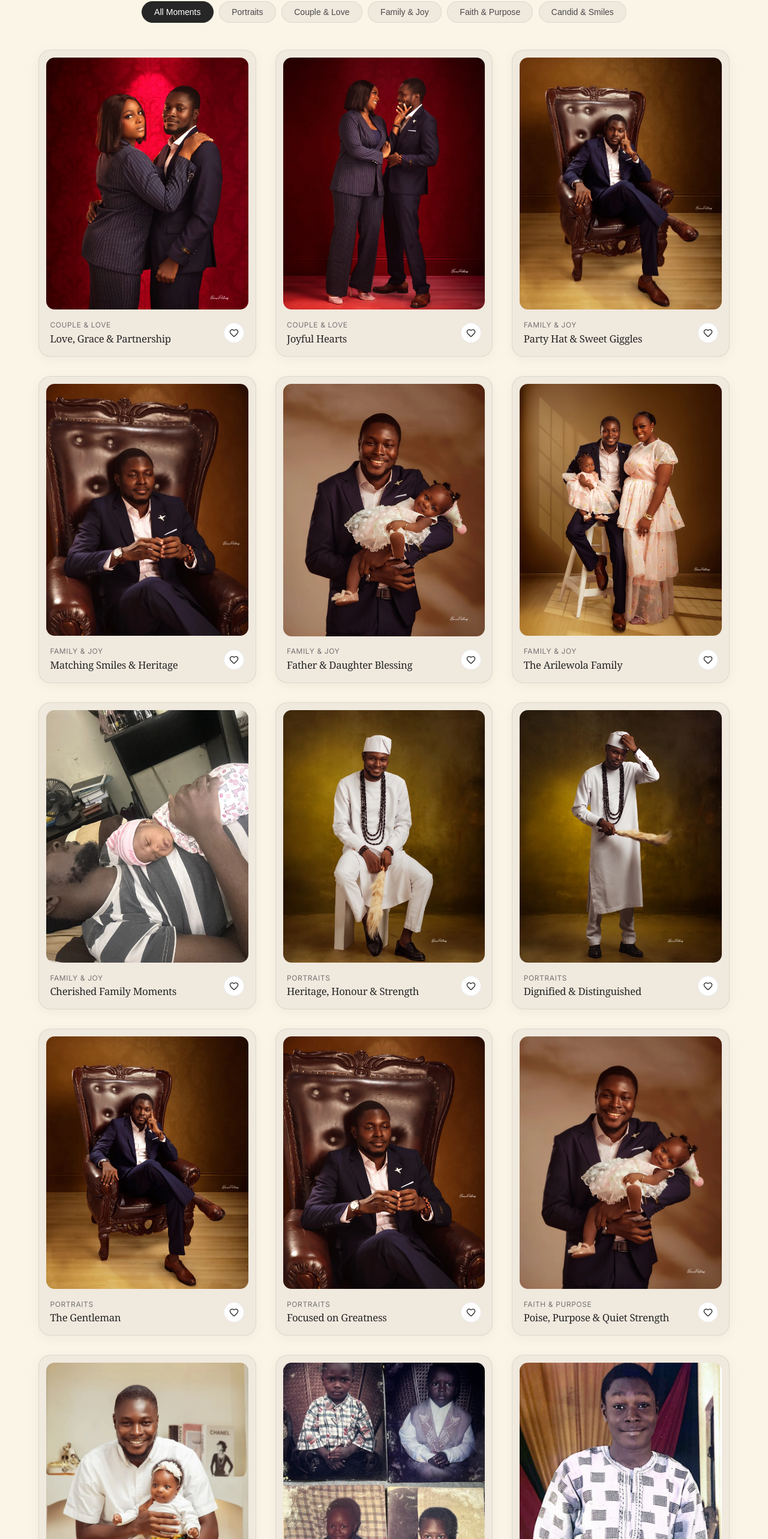
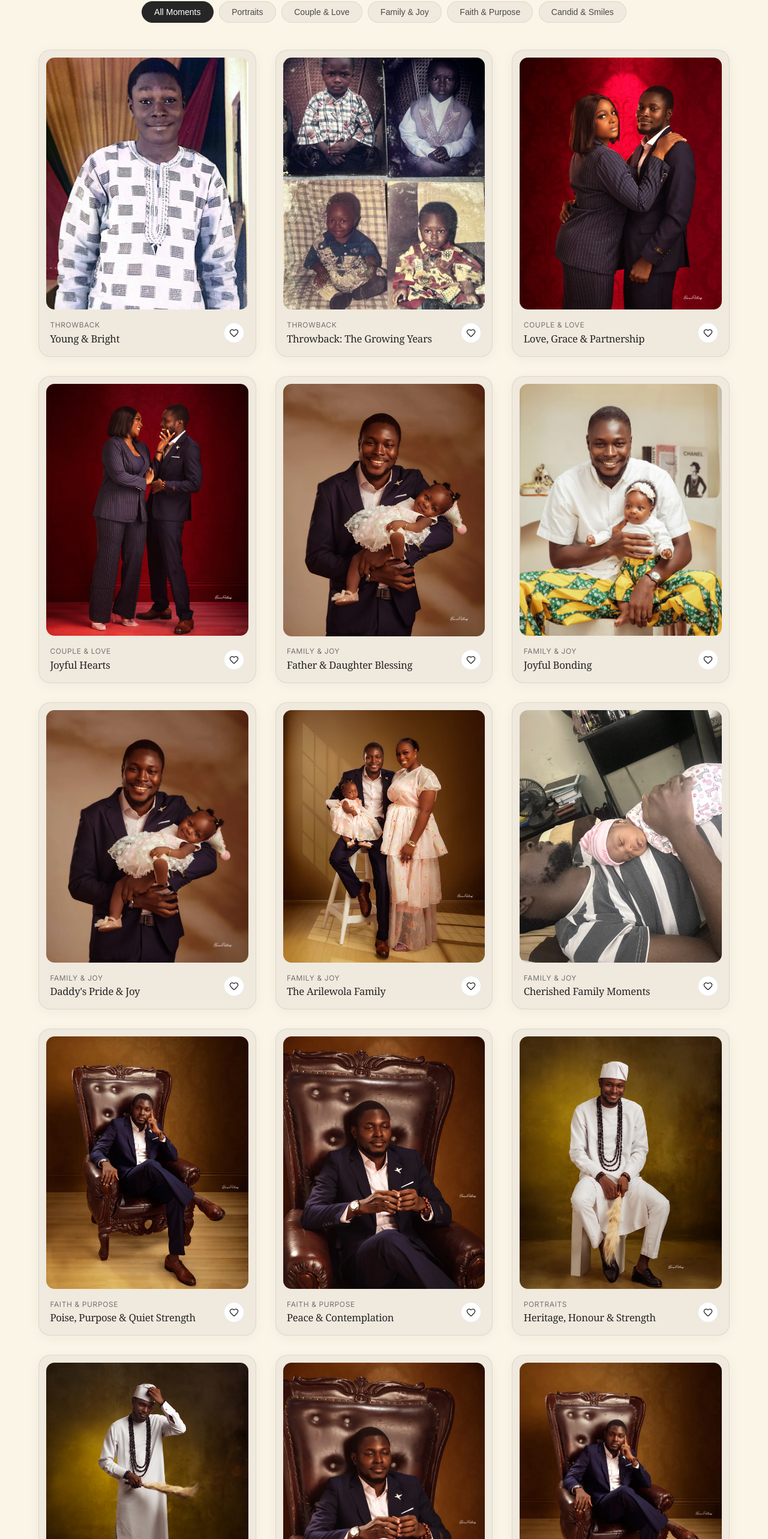
Before and after one commit to Ayordeji/Dami-s-Birthday, a React (Vite) app: page / in a window 1280 px wide. Shown: the part 3042-5608 px from the top of the page at 60% size. Built offline with nearby package versions, Linux system fonts and the light colour scheme; no server answers; the database is empty; a web font is replaced by a local one.

Commit message:
reorder gallery items: start with throwbacks, update family and faith categories

```diff
--- a/src/data/initialData.js
+++ b/src/data/initialData.js
@@ -28,7 +28,25 @@ Happy Birthday, Daddy! I love you so, so much! 🍼💕`,
 };
 
 export const GALLERY_ITEMS = [
-  // --- Couple & Love (Dolapo & Dami) ---
+  // --- 1. Throwbacks & Childhood (Starts the gallery) ---
+  {
+    id: "g-throwback-1",
+    src: "/images/Throwback_Young.webp",
+    title: "Young & Bright",
+    category: "random",
+    categoryLabel: "Throwback",
+    caption: "The beginnings of a purposeful, inspiring life."
+  },
+  {
+    id: "g-throwback-2",
+    src: "/images/Throwback_Small.webp",
+    title: "Throwback: The Growing Years",
+    category: "random",
+    categoryLabel: "Throwback",
+    caption: "From childhood innocence to manhood — how faithful God has been."
+  },
+
+  // --- 2. Couple & Love (Dolapo & Dami) ---
   {
     id: "g-couple-1",
     src: "/images/PS_Dami_and_Dolapo2.webp",
@@ -46,30 +64,30 @@ export const GALLERY_ITEMS = [
     caption: "The radiant joy and laughter that defines their journey together."
   },
 
-  // --- Family & Fatherhood ---
+  // --- 3. Family & Joy (Odunmoluwa & Family) ---
   {
     id: "g-fam-1",
-    src: "/images/PS_Suit_Dami4.webp",
-    title: "Party Hat & Sweet Giggles",
-    category: "family",
-    categoryLabel: "Family & Joy",
-    caption: "Daddy in sharp navy blue holding baby Odunmoluwa in her celebratory party dress and hat."
-  },
-  {
-    id: "g-fam-2",
-    src: "/images/PS_Suit_Dami3.webp",
-    title: "Matching Smiles & Heritage",
-    category: "family",
-    categoryLabel: "Family & Joy",
-    caption: "Dami and his precious daughter Odunmoluwa beaming in matching vibrant Ankara."
-  },
-  {
-    id: "g-fam-3",
     src: "/images/PS_Odun_and_Daddy1.webp",
     title: "Father & Daughter Blessing",
     category: "family",
     categoryLabel: "Family & Joy",
     caption: "Daddy's gentle embrace — holding his precious jewel, Odunmoluwa."
+  },
+  {
+    id: "g-fam-2",
+    src: "/images/PS_Odun_and_Daddy2.webp",
+    title: "Joyful Bonding",
+    category: "family",
+    categoryLabel: "Family & Joy",
+    caption: "Pure joy, laughter, and sweet father-daughter moments."
+  },
+  {
+    id: "g-fam-3",
+    src: "/images/PS_Odun_and_Daddy3.webp",
+    title: "Daddy's Pride & Joy",
+    category: "family",
+    categoryLabel: "Family & Joy",
+    caption: "Treasured memories holding his little princess Odunmoluwa."
   },
   {
     id: "g-fam-4",
@@ -88,7 +106,25 @@ export const GALLERY_ITEMS = [
     caption: "Unforgettable memories with those who mean the world."
   },
 
-  // --- Portraits & Milestone ---
+  // --- 4. Faith & Purpose (Suit Dami) ---
+  {
+    id: "g-faith-1",
+    src: "/images/PS_Suit_Dami1.webp",
+    title: "Poise, Purpose & Quiet Strength",
+    category: "ministry",
+    categoryLabel: "Faith & Purpose",
+    caption: "A man of stature, vision, and steadfast faith stepping boldly into destiny."
+  },
+  {
+    id: "g-faith-2",
+    src: "/images/PS_Suit_Dami2.webp",
+    title: "Peace & Contemplation",
+    category: "ministry",
+    categoryLabel: "Faith & Purpose",
+    caption: "Reflective, grateful, and anchored in divine grace."
+  },
+
+  // --- 5. Portraits & Milestone ---
   {
     id: "g-port-1",
     src: "/images/PS_Trad_Dami1.webp",
@@ -107,55 +143,19 @@ export const GALLERY_ITEMS = [
   },
   {
     id: "g-port-3",
-    src: "/images/PS_Suit_Dami1.webp",
-    title: "The Gentleman",
+    src: "/images/PS_Suit_Dami3.webp",
+    title: "Vibrant & Celebratory",
     category: "recent",
     categoryLabel: "Portraits",
-    caption: "Sharp, composed, and exuding quiet grace."
+    caption: "Radiant smiles, heritage, and joy for a milestone year."
   },
   {
     id: "g-port-4",
-    src: "/images/PS_Suit_Dami2.webp",
-    title: "Focused on Greatness",
+    src: "/images/PS_Suit_Dami4.webp",
+    title: "Sharp & Distinguished",
     category: "recent",
     categoryLabel: "Portraits",
-    caption: "Looking forward with gratitude for the journey so far."
-  },
-
-  // --- Faith & Purpose ---
-  {
-    id: "g-faith-1",
-    src: "/images/PS_Odun_and_Daddy3.webp",
-    title: "Poise, Purpose & Quiet Strength",
-    category: "ministry",
-    categoryLabel: "Faith & Purpose",
-    caption: "A man of stature, vision, and steadfast faith stepping boldly into destiny."
-  },
-  {
-    id: "g-faith-2",
-    src: "/images/PS_Odun_and_Daddy2.webp",
-    title: "Peace & Contemplation",
-    category: "ministry",
-    categoryLabel: "Faith & Purpose",
-    caption: "Reflective, grateful, and anchored in divine grace."
-  },
-
-  // --- Throwbacks & Candid Memories ---
-  {
-    id: "g-throwback-1",
-    src: "/images/Throwback_Small.webp",
-    title: "Throwback: The Growing Years",
-    category: "random",
-    categoryLabel: "Throwback",
-    caption: "From childhood innocence to manhood — how faithful God has been."
-  },
-  {
-    id: "g-throwback-2",
-    src: "/images/Throwback_Young.webp",
-    title: "Young & Bright",
-    category: "random",
-    categoryLabel: "Throwback",
-    caption: "The beginnings of a purposeful, inspiring life."
+    caption: "Sharp, composed, and exuding celebration grace."
   }
 ];
 
```
